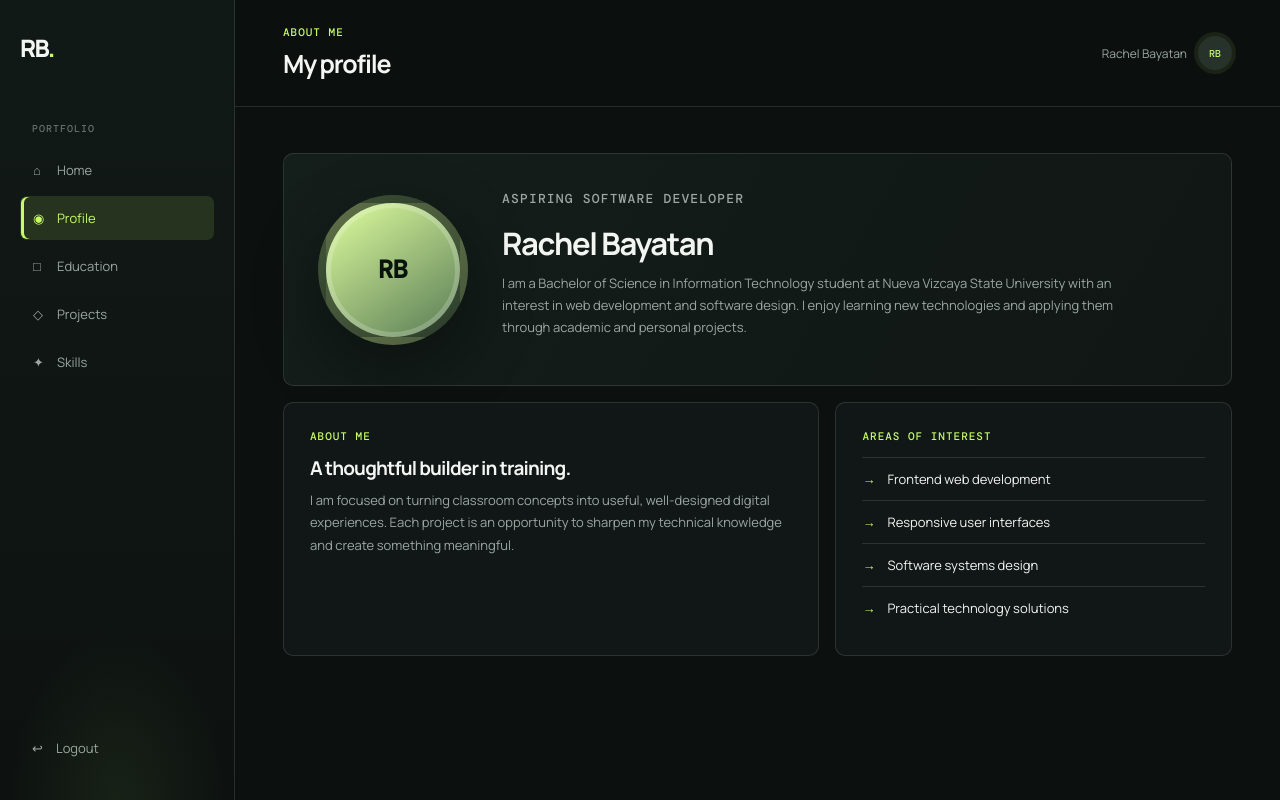
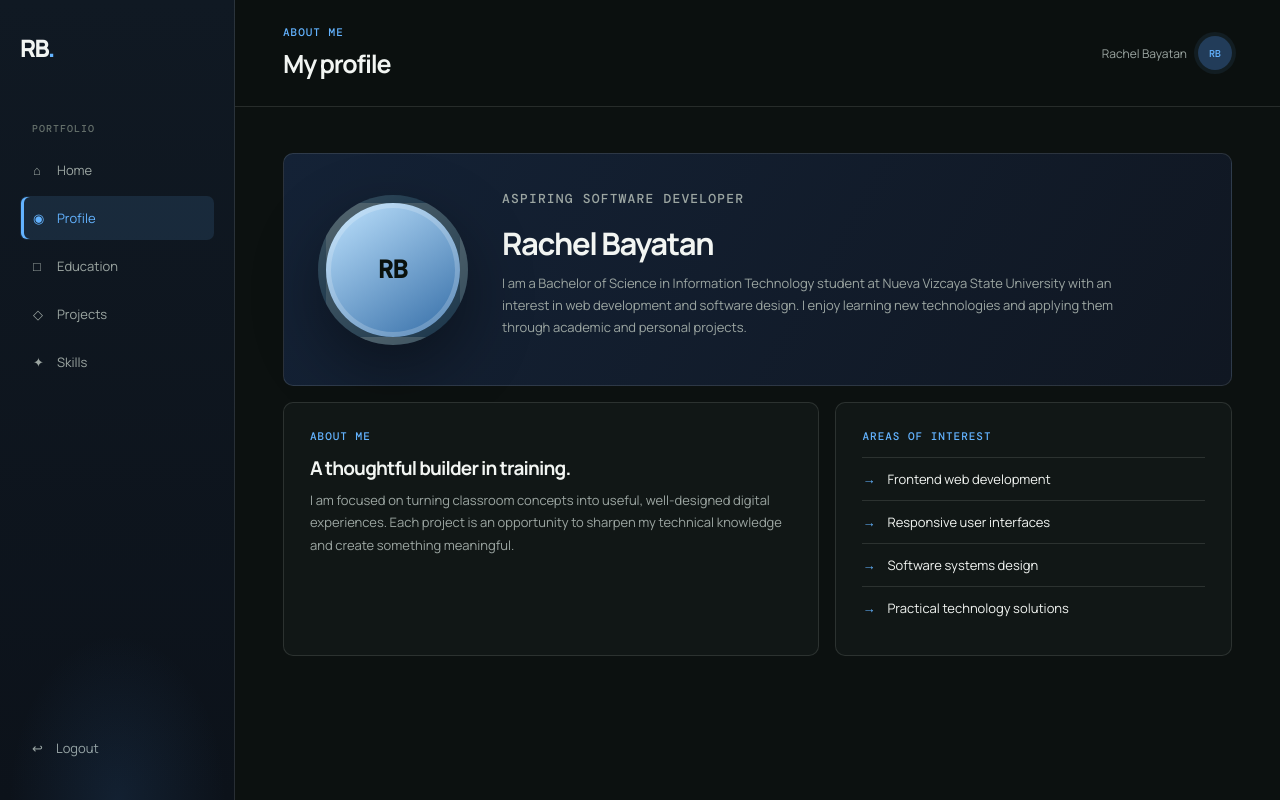
Before and after one commit to rachelbayatan12-cmd/-programmer-portfolio, a Next.js app: page /profile in a window 1280 px wide. Built offline with nearby package versions, Linux system fonts and the light colour scheme.

Commit message:
Apply professional blue accent theme

```diff
--- /dev/null
+++ b/app/accent.css
@@ -0,0 +1,46 @@
+/* Blue accent refinement layered over the portfolio's existing dark theme. */
+body {
+  --lime: #63b3ff;
+  background: radial-gradient(circle at 80% -20%, rgba(67, 137, 210, .13), transparent 32%), var(--dark);
+}
+
+@keyframes pulse-ring {
+  0% { box-shadow: 0 0 0 0 rgba(99, 179, 255, .3); }
+  70% { box-shadow: 0 0 0 10px rgba(99, 179, 255, 0); }
+  100% { box-shadow: 0 0 0 0 rgba(99, 179, 255, 0); }
+}
+
+.hero:before { background: radial-gradient(circle, rgba(99, 179, 255, .08), transparent 68%); }
+.hero:after { background: rgba(99, 179, 255, .045); }
+.portrait-glow { border-color: rgba(99, 179, 255, .28); background: radial-gradient(circle, rgba(99, 179, 255, .1), transparent 62%); box-shadow: 0 0 100px rgba(57, 123, 204, .14); }
+.avatar { background: linear-gradient(145deg, #a9d8ff, #417dbb); }
+.avatar-large { background: linear-gradient(145deg, #c0e4ff, #326ba5); }
+.sidebar { background: linear-gradient(180deg, #101923, #0c121a); }
+.sidebar:after { background: radial-gradient(ellipse at bottom, rgba(62, 129, 205, .13), transparent 65%); }
+.welcome-card { background: linear-gradient(115deg, #17283a, #141d2a); border-color: rgba(99, 179, 255, .16); }
+.project-marker { background: #203b59; }
+.project-visual { background: linear-gradient(145deg, #203b5b, #111a27); }
+.qr-art span { background: #17324d; }
+.skill-icon { background: #213b58; }
+.profile-hero { background: linear-gradient(120deg, #142236, #101722); }
+.login-page { background: radial-gradient(circle at 20% 80%, rgba(40, 99, 165, .27), transparent 30%), var(--dark); }
+.login-intro { background: linear-gradient(145deg, #182b42, #111a27); }
+
+.button-primary:hover { box-shadow: 0 10px 24px rgba(71, 151, 232, .26); }
+.button-secondary:hover { border-color: rgba(99, 179, 255, .48); }
+.tech-badge b { background: rgba(99, 179, 255, .15); }
+.tech-badge:hover { border-color: rgba(99, 179, 255, .55); background: rgba(99, 179, 255, .08); }
+.sidebar-nav a.active { background: rgba(99, 179, 255, .12); }
+.header-user b { background: #223c59; box-shadow: 0 0 0 4px rgba(99, 179, 255, .08); }
+.welcome-card:after { border-color: rgba(99, 179, 255, .15); }
+.stat-grid article:hover, .panel:hover { border-color: rgba(99, 179, 255, .3); }
+.recent-project { border-color: rgba(99, 179, 255, .2); }
+.recent-project > a { background: rgba(99, 179, 255, .12); }
+.skill-card:hover { border-color: rgba(99, 179, 255, .45); }
+.project-card:hover { border-color: rgba(99, 179, 255, .4); }
+.project-visual:after { border-color: rgba(99, 179, 255, .24); }
+.education-card:after { border-color: rgba(99, 179, 255, .11); }
+.login-panel input:focus { border-color: rgba(99, 179, 255, .65); box-shadow: 0 0 0 4px rgba(99, 179, 255, .08); }
+.development-skills { background: linear-gradient(115deg, rgba(24, 52, 80, .78), rgba(17, 23, 32, .82)); }
+.development-skills span { background: rgba(99, 179, 255, .08); border-color: rgba(99, 179, 255, .16); }
+.development-skills span:hover { background: rgba(99, 179, 255, .14); }
--- a/app/layout.js
+++ b/app/layout.js
@@ -1,4 +1,5 @@
 import "./globals.css";
+import "./accent.css";
 
 export const metadata = {
   title: "Rachel Bayatan | Programmer Portfolio",
```
